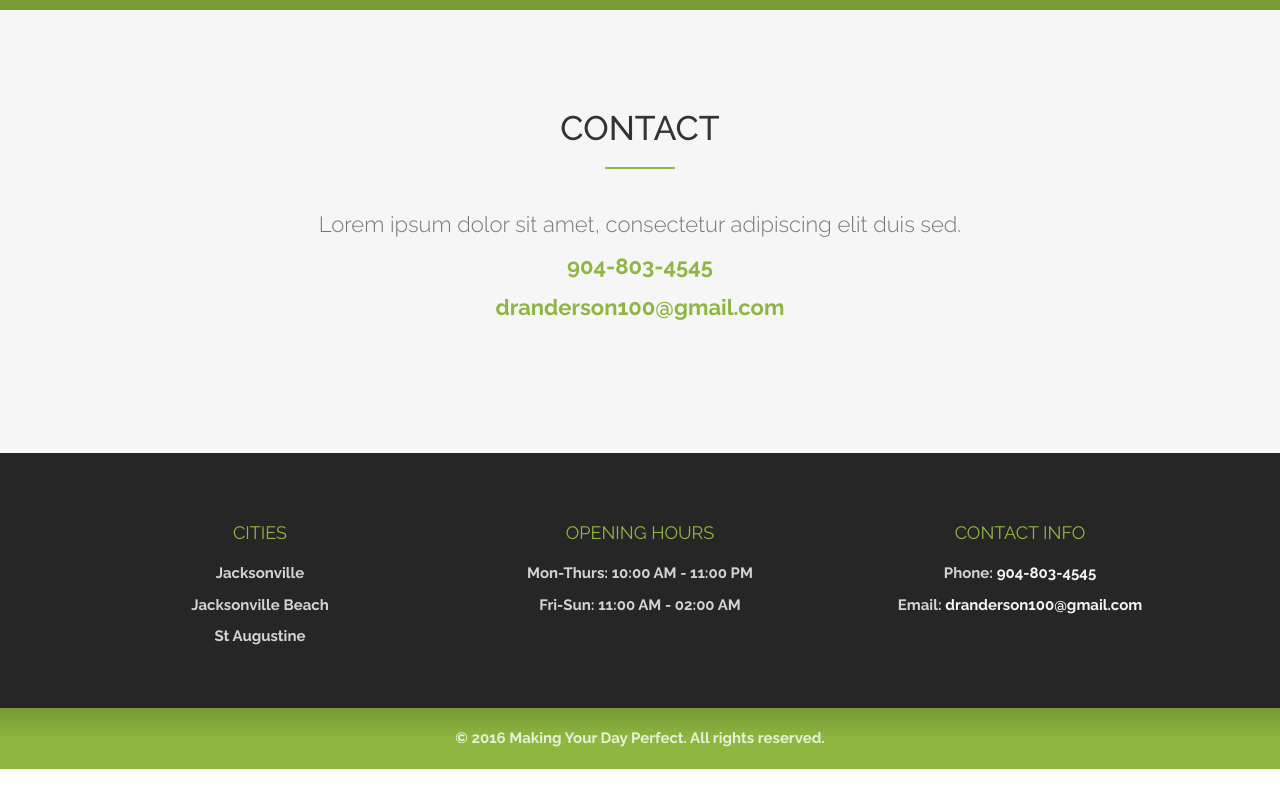
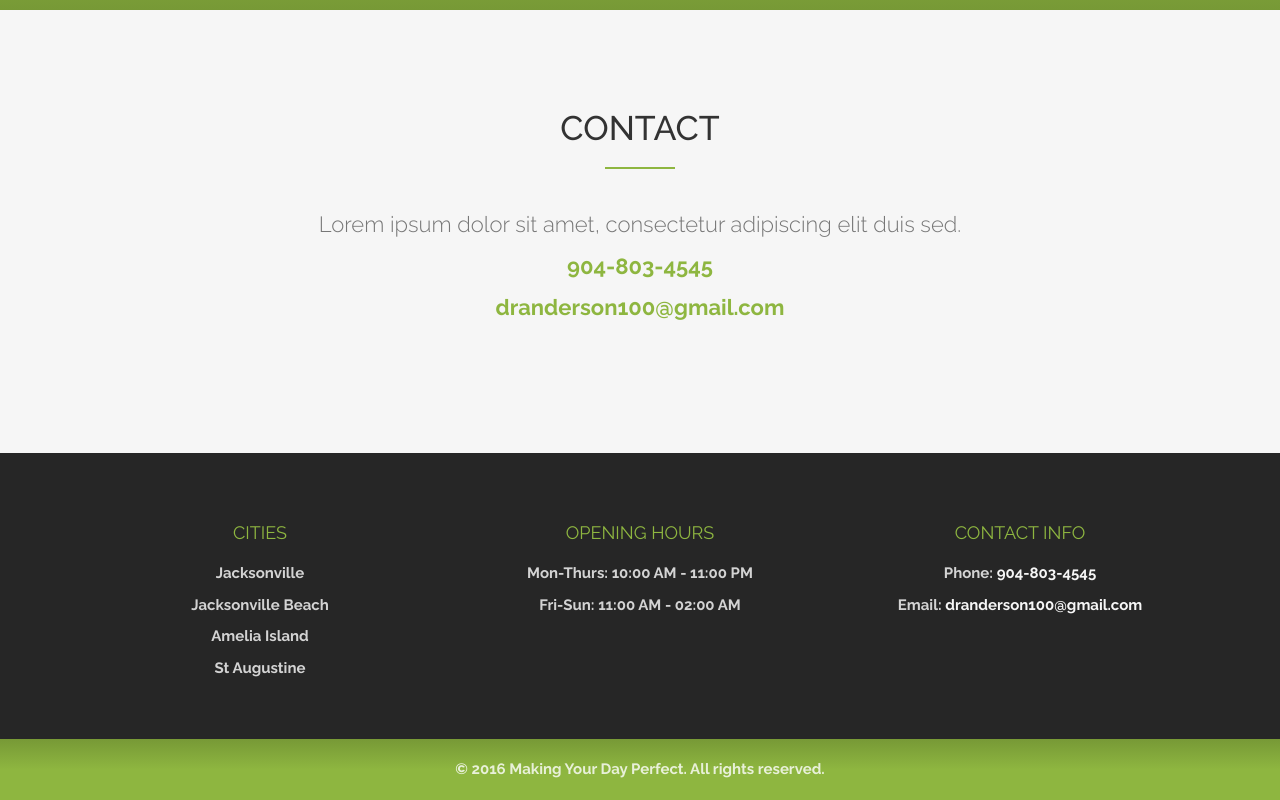
Before and after one commit to DRAnders100/MakingYourDayPerfect, a plain HTML site: page index.html in a window 1280 px wide. Shown: the part 3540-4340 px from the top of the page. Before the commit the page ends 4309 px from the top, so only its background shows below. Drawn offline with nearby package versions, Linux system fonts and the light colour scheme.

Commit message:
Update index.html

```diff
--- a/index.html
+++ b/index.html
@@ -199,6 +199,7 @@
       <div class="contact-item">
         <p>Jacksonville</p>
         <p>Jacksonville Beach</p>
+        <p>Amelia Island</p>
         <p>St Augustine</p>
       </div>
     </div>
```
